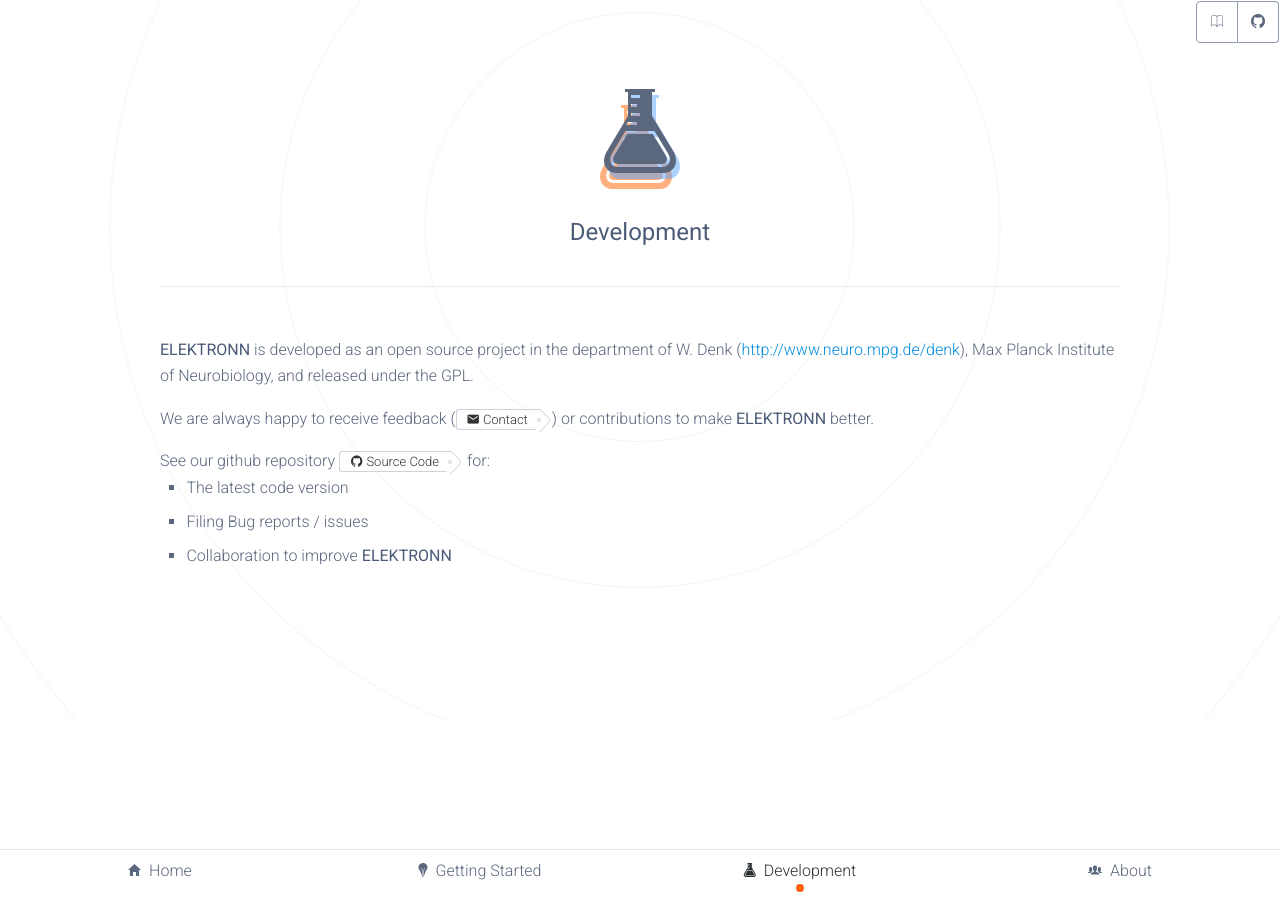
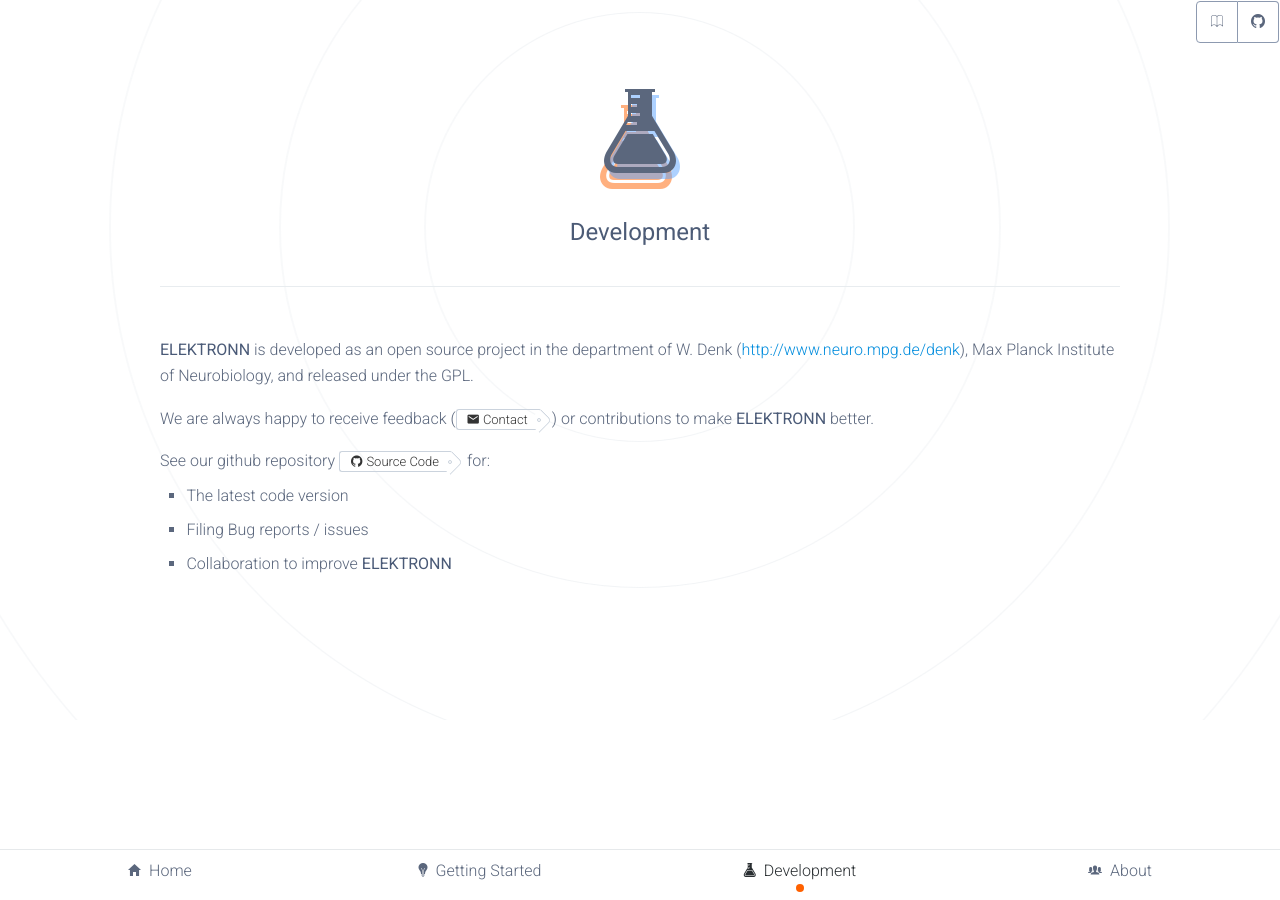
Before and after one commit to ELEKTRONN/elektronn.github.io, a Jekyll site: the page built from development.html, in a window 1280 px wide. Built offline with Jekyll 4.4.1, drawn with Linux system fonts in a browser that asks for light colours; some web fonts are replaced.

Commit message:
adjust li margins

```diff
--- a/_sass/entities/_list.scss
+++ b/_sass/entities/_list.scss
@@ -2,7 +2,7 @@
 	padding-left: 1.65em;
 	list-style: square;
 
-	li + li {
+	li {
 		margin-top: 8px;
 	}
 
@@ -26,7 +26,7 @@
 		justify-content: center;
 		padding: 0;
 
-		li + li { margin: 0 }
+		li { margin: 0 }
 
 		li {
 			border: 1px solid #8D9AB0;
```
